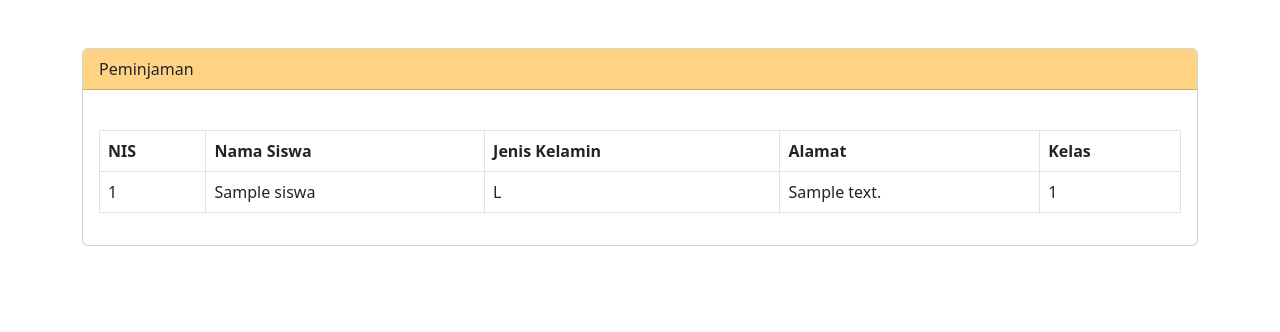
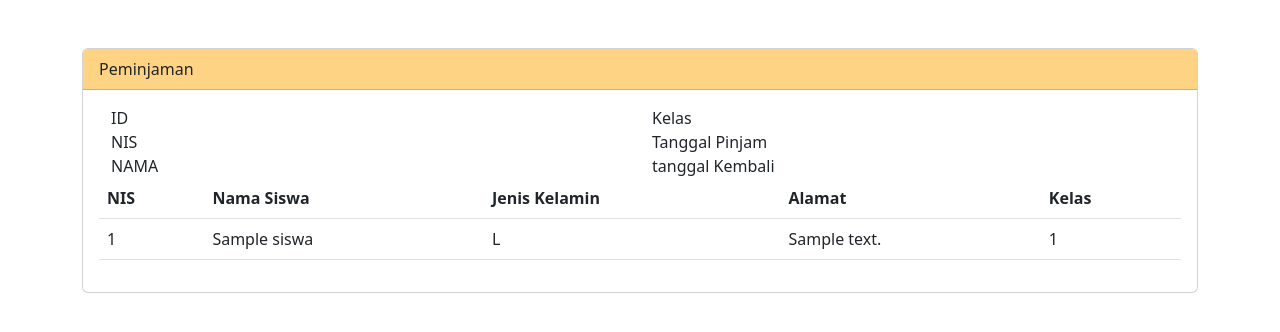
Before and after one commit to syafaatmustofa/Kelompok-6, a PHP site: page /peminjaman.php in a window 1280 px wide. Shown: the part 70-402 px from the top of the page. Run offline with PHP 8.4, Linux system fonts and the light colour scheme; tables that the repository leaves empty hold one stand-in row (values such as "Sample post").

Commit message:
menambah

```diff
--- a/buku.php
+++ b/buku.php
@@ -45,7 +45,7 @@
             <div class="card-header" style="background-color: #FFD384;">Data Buku</div>
                 <div class="card-body">
                     <table class="table table-hover table-bordered bordered-dark mt-4">
-                        <thead>
+                    <thead>
                             <tr>
                                 <th scope="col">ID Buku</th>
                                 <th scope="col">Penulis</th>
--- a/peminjaman.php
+++ b/peminjaman.php
@@ -1,6 +1,13 @@
 <?php
 include "config.php";
 ?>
+
+<?php
+$cetak = mysqli_query($db, "SELECT * FROM siswa JOIN kelas ON siswa.id_kelas = kelas.id_kelas");
+while ($data = mysqli_fetch_assoc($cetak)) {
+}
+?>
+
 
 <!DOCTYPE html>
 <html lang="en">
@@ -10,7 +17,13 @@
     <meta http-equiv="X-UA-Compatible" content="IE=edge">
     <meta name="viewport" content="width=device-width, initial-scale=1.0">
     <link rel="stylesheet" href="assets/bootstrap/css/bootstrap.min.css">
+    <link rel="stylesheet" href="style.css">
     <title>Document</title>
+    <style>
+        .col li{
+            list-style-type: none;
+        }
+    </style>
 </head>
 
 <body>
@@ -34,7 +47,24 @@
         <div class="card mt-5">
             <div class="card-header" style="background-color: #FFD384;">Peminjaman</div>
             <div class="card-body">
-                <table class="table table-hover table-bordered bordered-dark mt-4">
+                <div>
+                    <div class="container">
+                        <div class="row">
+                            <div class="col">
+                                <li>ID</li>
+                                <li>NIS</li>
+                                <li>NAMA </li>
+                            </div>
+
+                            <div class="col">
+                                <li>Kelas</li>
+                                <li>Tanggal Pinjam</li>
+                                <li>tanggal Kembali</li>
+                            </div>
+                        </div>
+                    </div>
+                </div>
+                <table class="table">
                     <thead>
                         <tr>
                             <th scope="col">NIS</th>
```
Also changed, not shown: style.css (added).
